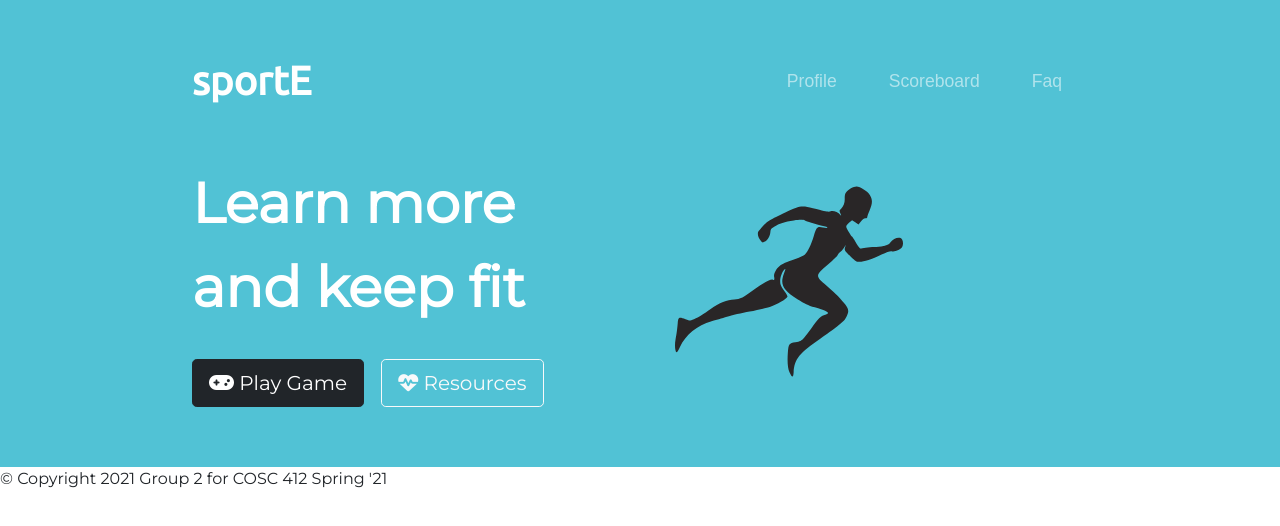
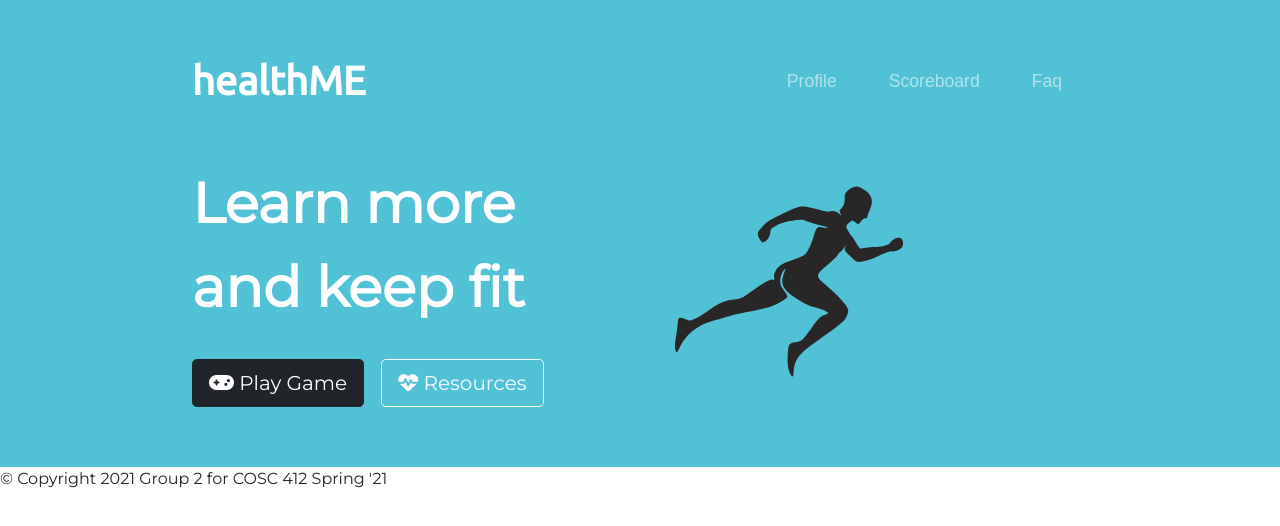
Before and after one commit to scottaustin21/COSC-412-Group-2, a plain HTML site: page index.html in a window 1280 px wide. Drawn offline with nearby package versions, Linux system fonts and the light colour scheme.

Commit message:
Update index.html

```diff
--- a/index.html
+++ b/index.html
@@ -3,7 +3,7 @@
 
 <head>
   <meta charset="utf-8">
-  <title>sportE</title>
+  <title>healthME</title>
 
   <!-- Google Fonts -->
   <link rel="preconnect" href="https://fonts.gstatic.com">
@@ -29,7 +29,7 @@
       <!-- Nav Bar -->
       <nav class="navbar navbar-expand-lg navbar-dark">
         <!-- keepfit is just for testing purposes, name can/will be changed -->
-        <a class="navbar-brand" href="">sportE</a>
+        <a class="navbar-brand" href="">healthME</a>
 
         <button class="navbar-toggler" type="button" data-bs-toggle="collapse" data-bs-target="#navbarSupportedContent" aria-controls="navbarSupportedContent" aria-expanded="false" aria-label="Toggle navigation">
           <span class="navbar-toggler-icon"></span>
```
